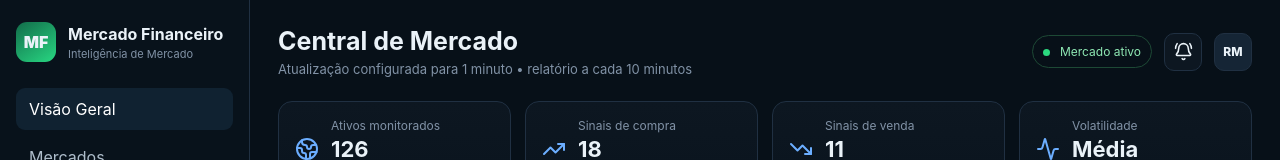
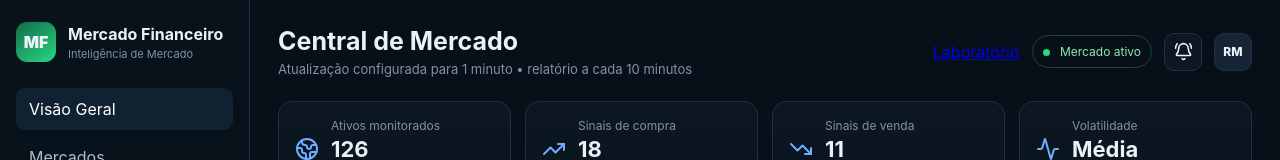
Before and after one commit to RuanMarcos38/Mercado-Financeiro, a Next.js app: page / in a window 1280 px wide. Shown: the top 160 px of the page. Built offline with nearby package versions, Linux system fonts and the light colour scheme.

Commit message:
feat: link quantitative lab from dashboard

```diff
--- a/src/app/page.tsx
+++ b/src/app/page.tsx
@@ -41,7 +41,7 @@ export default function Home(){
     <section className="content">
       <header className="topbar">
         <div><h1>Central de Mercado</h1><p>Atualização configurada para 1 minuto • relatório a cada 10 minutos</p></div>
-        <div className="topActions"><span className="live"><i/> Mercado ativo</span><button className="iconBtn"><BellRing size={19}/></button><div className="avatar">RM</div></div>
+        <div className="topActions"><a href="/lab" className="labShortcut">Laboratório</a><span className="live"><i/> Mercado ativo</span><button className="iconBtn"><BellRing size={19}/></button><div className="avatar">RM</div></div>
       </header>
 
       <div className="kpis">
```
